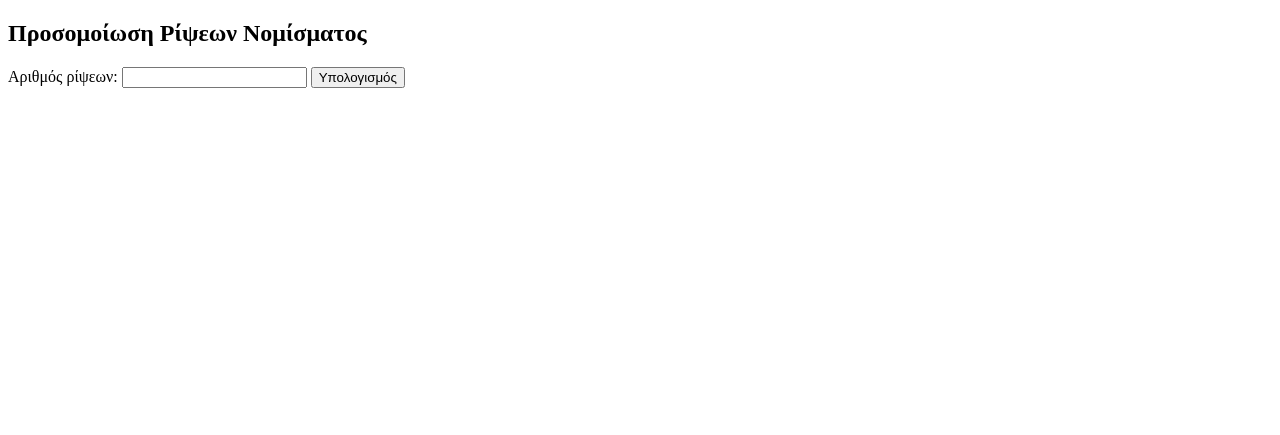
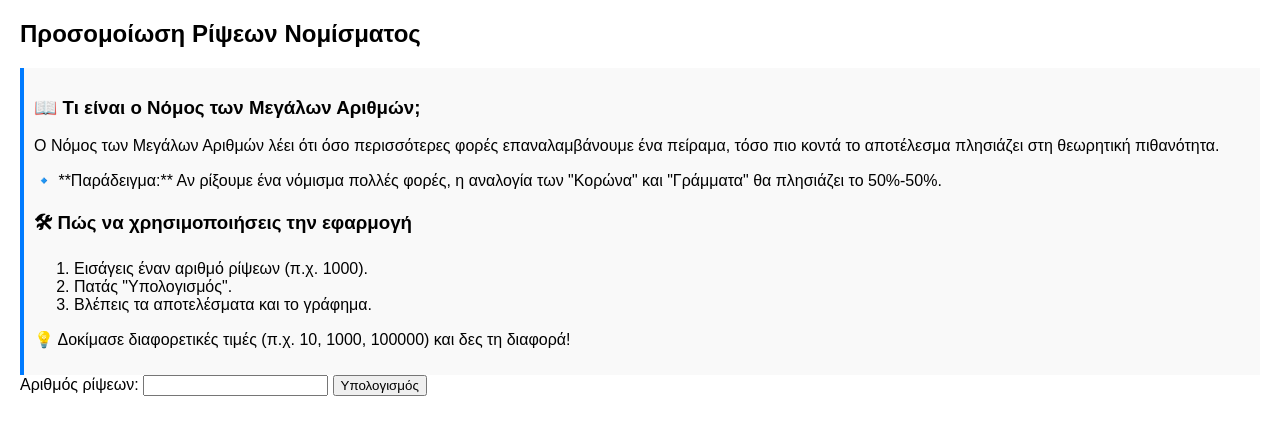
Before and after one commit to dimkastaniotis/korona, a Flask app: page / in a window 1280 px wide. Shown: the top 435 px of the page. Run offline with Flask 3, Linux system fonts and the light colour scheme.

Commit message:
Update index.html

```diff
--- a/templates/index.html
+++ b/templates/index.html
@@ -4,9 +4,28 @@
     <meta charset="UTF-8">
     <meta name="viewport" content="width=device-width, initial-scale=1.0">
     <title>Νόμος των Μεγάλων Αριθμών</title>
+    <style>
+        body { font-family: Arial, sans-serif; margin: 20px; }
+        .instructions { background-color: #f9f9f9; padding: 10px; border-left: 4px solid #007bff; }
+        .results { margin-top: 20px; }
+    </style>
 </head>
 <body>
     <h2>Προσομοίωση Ρίψεων Νομίσματος</h2>
+
+    <div class="instructions">
+        <h3>📖 Τι είναι ο Νόμος των Μεγάλων Αριθμών;</h3>
+        <p>Ο Νόμος των Μεγάλων Αριθμών λέει ότι όσο περισσότερες φορές επαναλαμβάνουμε ένα πείραμα, τόσο πιο κοντά το αποτέλεσμα πλησιάζει στη θεωρητική πιθανότητα.</p>
+        <p>🔹 **Παράδειγμα:** Αν ρίξουμε ένα νόμισμα πολλές φορές, η αναλογία των "Κορώνα" και "Γράμματα" θα πλησιάζει το 50%-50%.</p>
+        <h3>🛠 Πώς να χρησιμοποιήσεις την εφαρμογή</h3>
+        <ol>
+            <li>Εισάγεις έναν αριθμό ρίψεων (π.χ. 1000).</li>
+            <li>Πατάς "Υπολογισμός".</li>
+            <li>Βλέπεις τα αποτελέσματα και το γράφημα.</li>
+        </ol>
+        <p>💡 Δοκίμασε διαφορετικές τιμές (π.χ. 10, 1000, 100000) και δες τη διαφορά!</p>
+    </div>
+
     <form method="post">
         <label for="num_tosses">Αριθμός ρίψεων:</label>
         <input type="number" id="num_tosses" name="num_tosses" required>
@@ -18,12 +37,14 @@
     {% endif %}
 
     {% if probability_plot %}
-        <h3>Αποτελέσματα:</h3>
-        <p>🔵 Κορώνα: {{ heads_count }} ({{ heads_percentage|round(2) }}%)</p>
-        <p>🟠 Γράμματα: {{ tails_count }} ({{ tails_percentage|round(2) }}%)</p>
+        <div class="results">
+            <h3>Αποτελέσματα:</h3>
+            <p>🔵 Κορώνα: {{ heads_count }} ({{ heads_percentage|round(2) }}%)</p>
+            <p>🟠 Γράμματα: {{ tails_count }} ({{ tails_percentage|round(2) }}%)</p>
 
-        <h3>Γράφημα:</h3>
-        <img src="{{ probability_plot }}" alt="Γράφημα πιθανότητας">
+            <h3>Γράφημα:</h3>
+            <img src="{{ probability_plot }}" alt="Γράφημα πιθανότητας">
+        </div>
     {% endif %}
 </body>
 </html>
```
